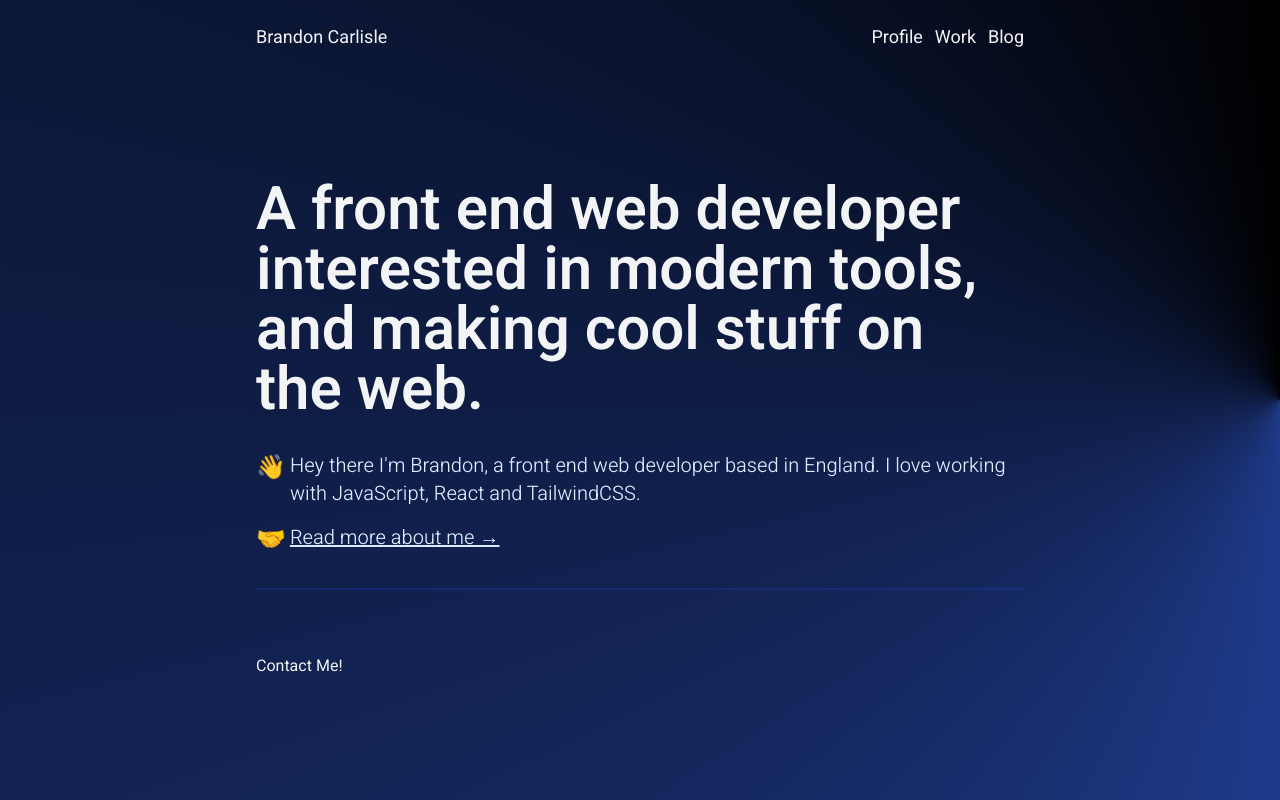
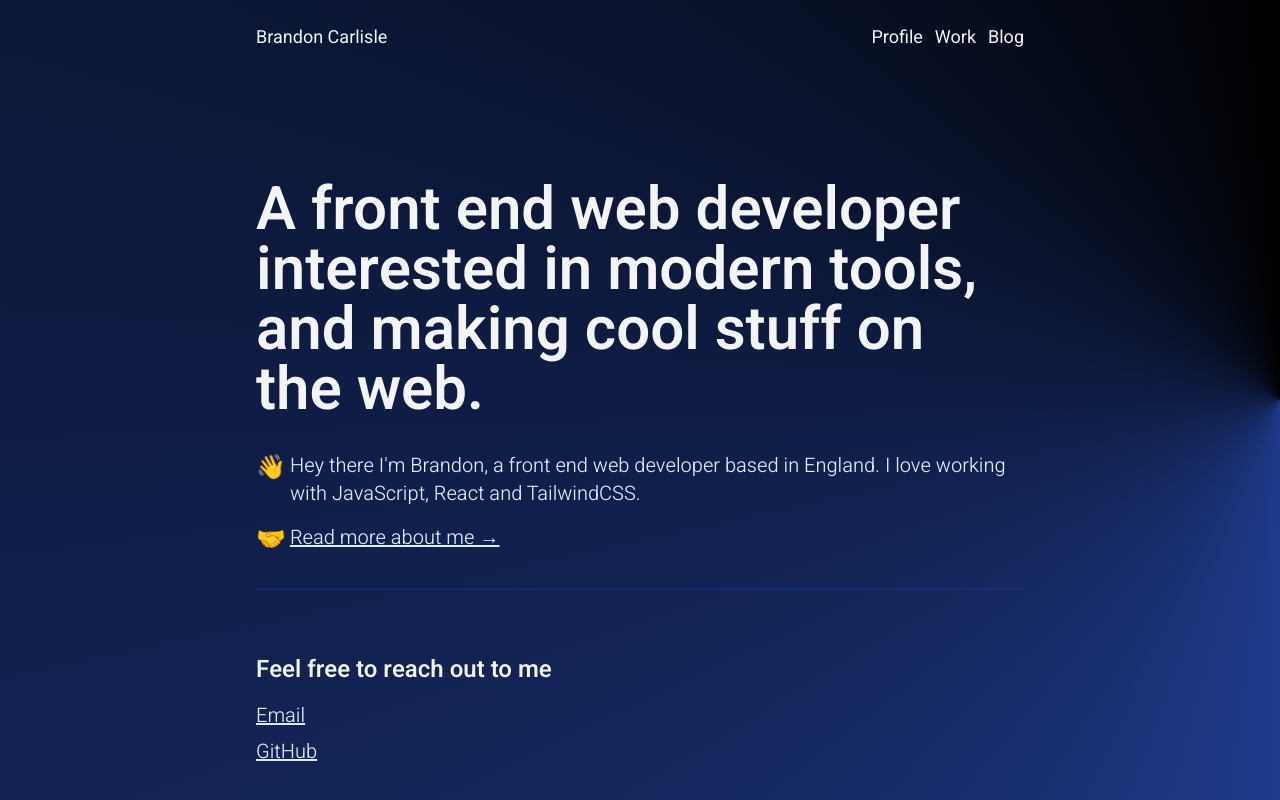
Before and after one commit to brandon-carlisle/portfolio, a Next.js app: page / in a window 1280 px wide. Built offline with nearby package versions, Linux system fonts and the light colour scheme.

Commit message:
updated Contact component

```diff
--- a/components/contact.js
+++ b/components/contact.js
@@ -1,5 +1,26 @@
 function Contact({}) {
-  return <div>Contact Me!</div>;
+  return (
+    <div className="flex flex-col gap-2">
+      <h2 className="mb-2">Feel free to reach out to me</h2>
+      <div className="flex gap-1">
+        <p className="underline">
+          <a href="mailto:brandoncarlisledev@gmail.com">Email</a>
+        </p>
+      </div>
+
+      <div className="flex gap-1">
+        <p className="underline">
+          <a
+            href="https://github.com/beanziii"
+            target="_blank"
+            rel="noreferrer"
+          >
+            GitHub
+          </a>
+        </p>
+      </div>
+    </div>
+  );
 }
 
 export default Contact;
--- a/pages/blog/[slug].js
+++ b/pages/blog/[slug].js
@@ -61,7 +61,7 @@ export async function getStaticProps({ params }) {
 
   return {
     props: { post },
-    revalidate: 120,
+    revalidate: 60,
   };
 }
 
--- a/pages/index.js
+++ b/pages/index.js
@@ -21,7 +21,7 @@ function Home() {
         <div className="my-8 flex flex-col gap-4">
           <div className="flex gap-1 text-2xl">
             <span>👋</span>
-            <p className="font-light text-blue-100">
+            <p>
               Hey there I&apos;m Brandon, a front end web developer based in
               England. I love working with JavaScript, React and TailwindCSS.
             </p>
@@ -29,7 +29,7 @@ function Home() {
 
           <div className="flex gap-1 text-2xl">
             <span>🤝</span>
-            <p className="font-light text-blue-100 underline">
+            <p className="underline">
               <Link href="/profile">Read more about me &rarr;</Link>
             </p>
           </div>
--- a/styles/globals.css
+++ b/styles/globals.css
@@ -25,7 +25,7 @@
   }
 
   p {
-    @apply text-lg leading-10 sm:text-xl;
+    @apply text-lg font-light leading-10 text-blue-100 sm:text-xl;
   }
 }
 
```
